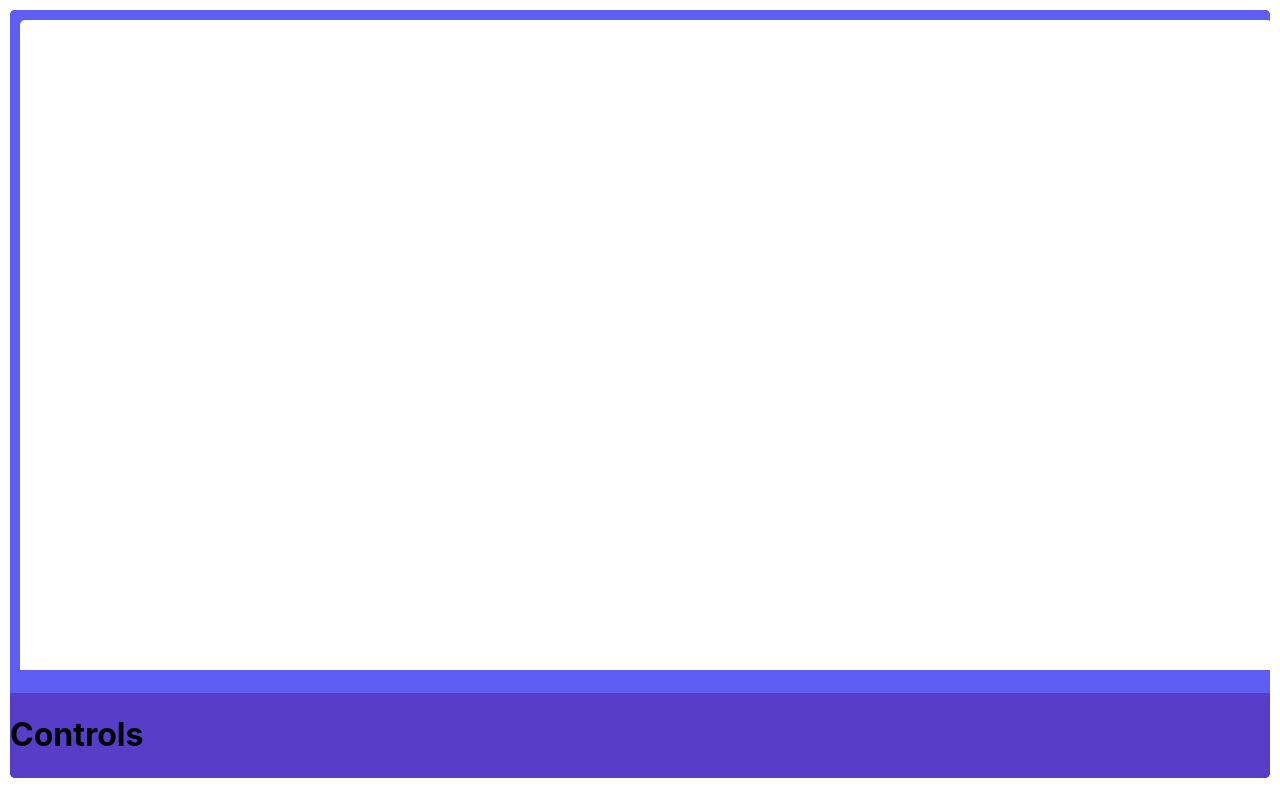
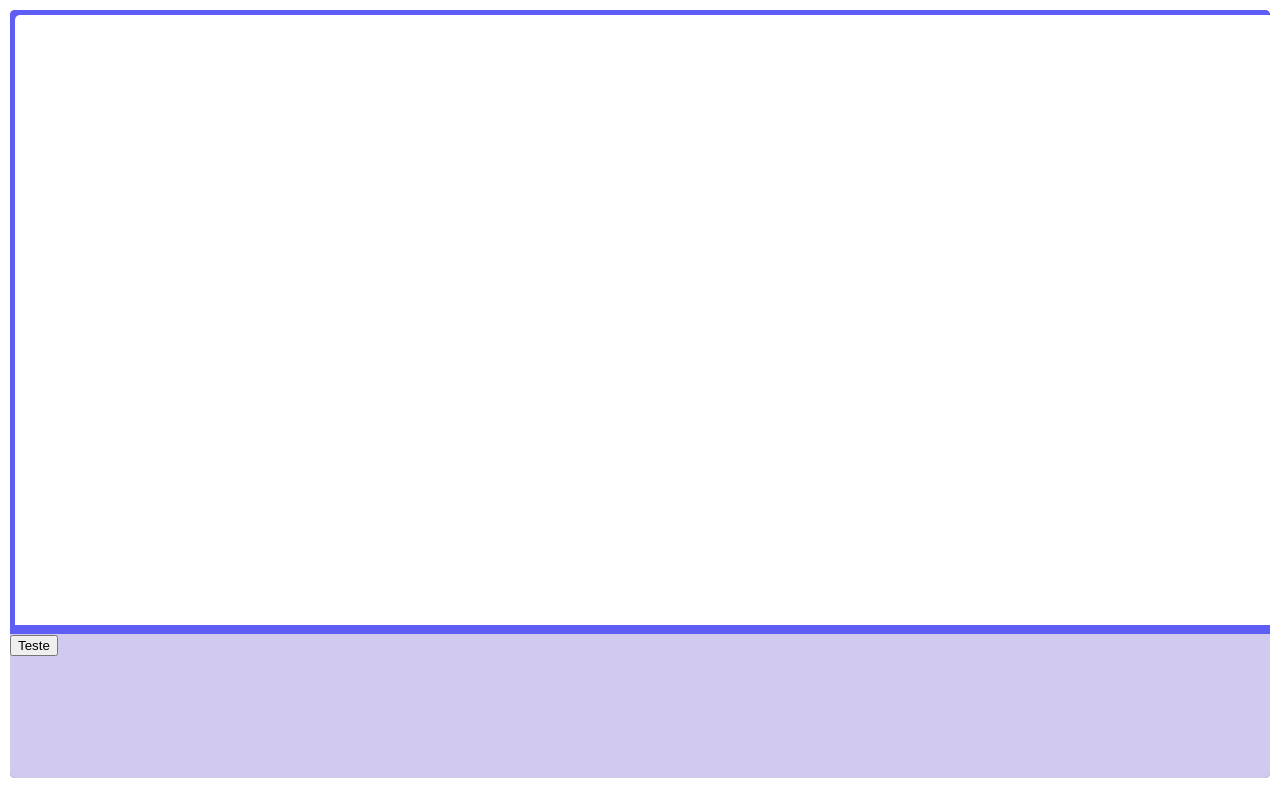
Before and after one commit to hugo-dutra/react-travelling-salesman-problem, a React (Create React App) app: page / in a window 1280 px wide. Built offline with nearby package versions, Linux system fonts and the light colour scheme.

Commit message:
Adicionando pontos do caminho

```diff
--- a/src/components/Canvas.css
+++ b/src/components/Canvas.css
@@ -1,10 +1,8 @@
 .CanvasClass {
   background-color: rgb(255, 255, 255);
   padding: 5px;
-  margin: 10px;
-  display: flex;
-  flex-direction: column;
+  margin: 5px;
   border-radius: 5px 5px 0px 0px;
-  height: 80vh;
-  width: 97vw;
+  height: 75vh;
+  width: 97.5vw;
 }
--- a/src/components/Controls.css
+++ b/src/components/Controls.css
@@ -1,5 +1,5 @@
 .Controls {
-  background-color: rgb(87, 61, 199);
-  flex-grow: 1;
+  background-color: rgb(209, 202, 238);
+  flex: 1;
   border-radius: 0px 0px 5px 5px;
 }
--- a/src/components/Controls.jsx
+++ b/src/components/Controls.jsx
@@ -4,7 +4,7 @@ import React from 'react';
 const Controls = () => {
   return (
     <div className='Controls'>
-      <h1>Controls</h1>
+      <button>Teste</button>
     </div>
   )
 }
--- a/src/components/MainPanel.css
+++ b/src/components/MainPanel.css
@@ -1,5 +1,5 @@
 .MainPanel {
   background-color: rgb(94, 94, 245);
-  flex-grow: 5;
+  flex: 1;
   border-radius: 5px 5px 0px 0px;
 }
```
